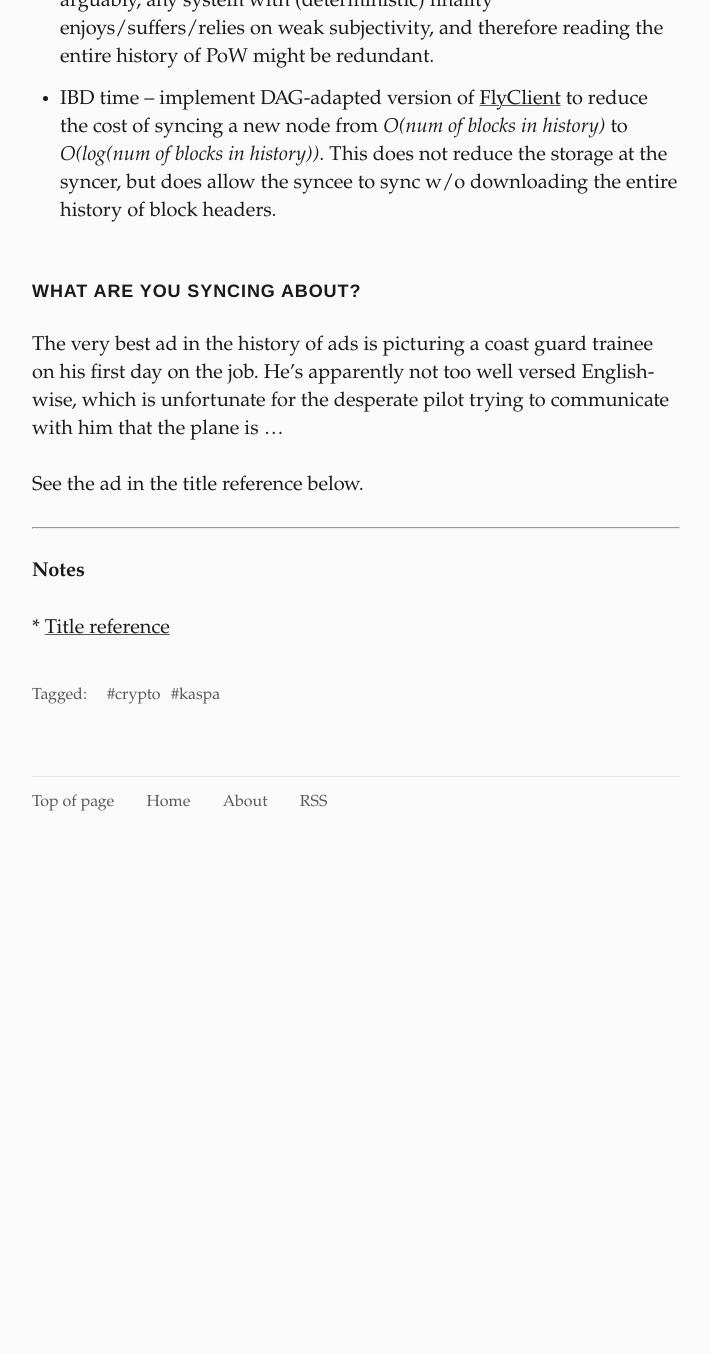
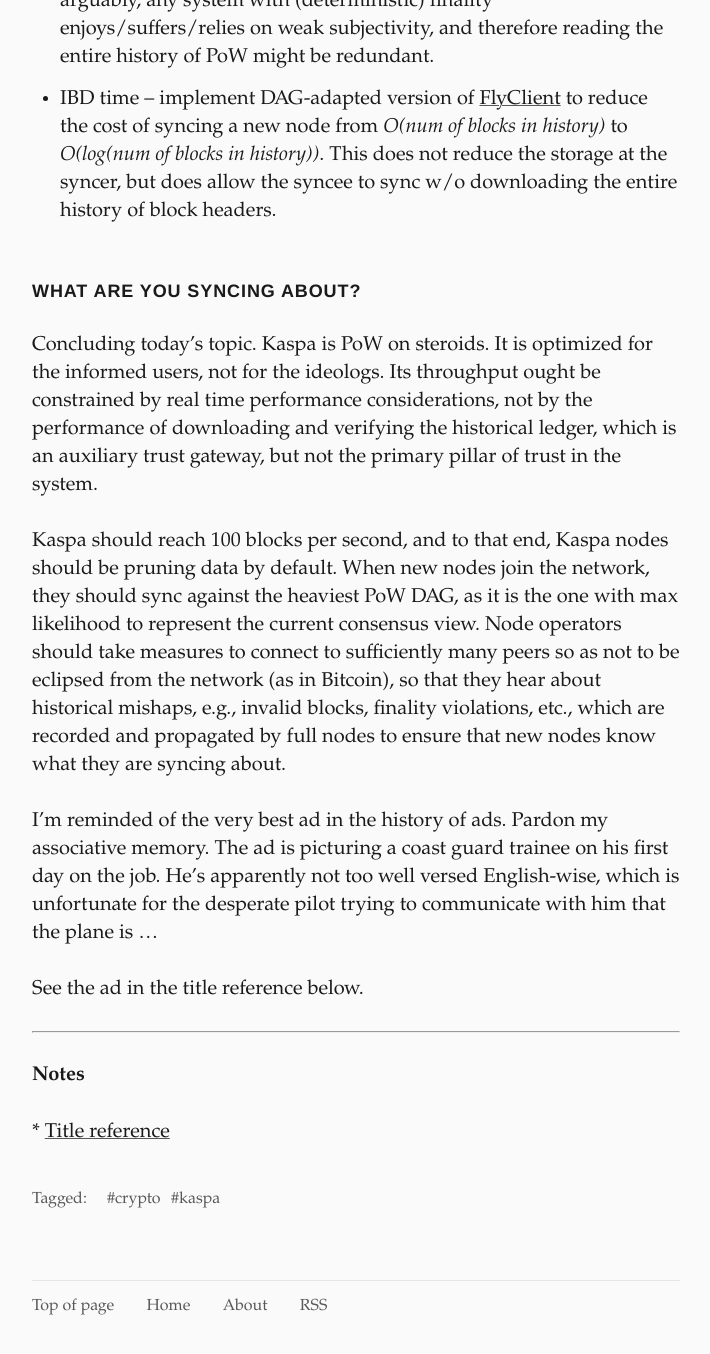
Before and after one commit to hashdag/hashdag.github.io, a Jekyll site: the page built from _posts/2021-05-05-syncing.md, in a window 1280 px wide and 1400 px high, scrolled down 5595 px. Shown: the top 1354 px of the window, without its empty margins (284-994 px from the left). Built offline with Jekyll 4.4.1, drawn with Linux system fonts in a browser that asks for light colours; before the commit the page ends 6491 px from its top, so only the background shows below that; some of the changed text lies outside the part shown.

Commit message:
Update 2021-05-05-syncing.md

```diff
--- a/_posts/2021-05-05-syncing.md
+++ b/_posts/2021-05-05-syncing.md
@@ -58,7 +58,7 @@ My not-novel suggestion to scale up Nakamoto Consensus:
 
 * CPU consumption -- process few transactions per second on L1, while supporting large payloads, which are cheap CPU-wise, and which enable easy and healthy L2 (e.g., SN/TARK proofs for ZKRUs).
 
-* Bandwidth consumption -- design sharding of data and data availability proofs, similar to Eth 2.0 stopped after phase 1 (see Ethereum's [rollup-centric revisited roadmap](https://ethereum-magicians.org/t/a-rollup-centric-ethereum-roadmap/4698)); this is an open research question, since POW has no native identities to serve as the basis for sharding.
+* Bandwidth consumption -- design sharding of data and data availability proofs, similar to Eth 2.0 stopped after phase 1 (see Ethereum's [rollup-centric revisited roadmap](https://ethereum-magicians.org/t/a-rollup-centric-ethereum-roadmap/4698)); this is an open research question, since PoW has no native identities to serve as the basis for sharding.
 
 * Memory consumption and disk I/O -- implement [class group based accumulators](https://github.com/cambrian/accumulator) that require no trusted setup, and which allow to prune the UTXO set and run as a stateless client. Challenges include: UX of storing and updating the witnesses; weighing memory save against higher CPU consumption.
 
@@ -68,7 +68,11 @@ My not-novel suggestion to scale up Nakamoto Consensus:
 
 ### What are you syncing about?
 
-The very best ad in the history of ads is picturing a coast guard trainee on his first day on the job. He’s apparently not too well versed English-wise, which is unfortunate for the desperate pilot trying to communicate with him that the plane is ...
+Concluding today's topic. Kaspa is PoW on steroids. It is optimized for the informed users, not for the ideologs. Its throughput ought be constrained by real time performance considerations, not by the performance of downloading and verifying the historical ledger, which is an auxiliary trust gateway, but not the primary pillar of trust in the system.
+
+Kaspa should reach 100 blocks per second, and to that end, Kaspa nodes should be pruning data by default. When new nodes join the network, they should sync against the heaviest PoW DAG, as it is the one with max likelihood to represent the current consensus view. Node operators should take measures to connect to sufficiently many peers so as not to be eclipsed from the network (as in Bitcoin), so that they hear about historical mishaps, e.g., invalid blocks, finality violations, etc., which are recorded and propagated by full nodes to ensure that new nodes know what they are syncing about.
+
+I'm reminded of the very best ad in the history of ads. Pardon my associative memory. The ad is picturing a coast guard trainee on his first day on the job. He's apparently not too well versed English-wise, which is unfortunate for the desperate pilot trying to communicate with him that the plane is …
 
 See the ad in the title reference below.
 
```
